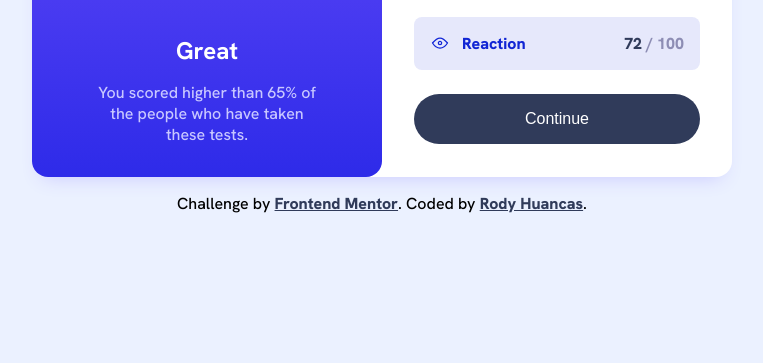
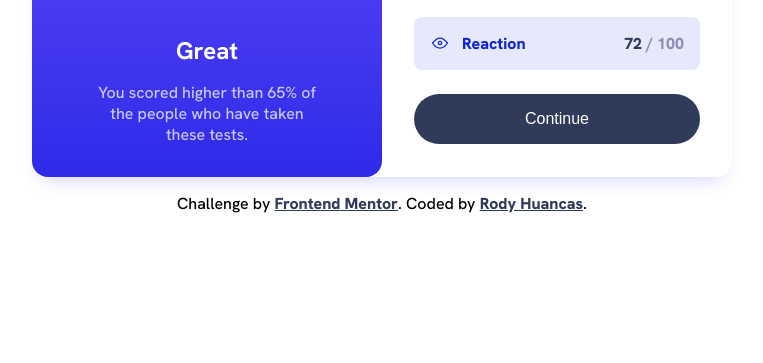
Before and after one commit to rody-huancas/Results-summary, a plain HTML site: page index.html in a window 1280 px wide. Shown: the part 437-800 px from the top of the page, without its empty margins (258-1021 px from the left). Drawn offline with Linux system fonts and the light colour scheme.

Commit message:
background

```diff
--- a/css/styles.css
+++ b/css/styles.css
@@ -27,7 +27,6 @@
 }
 
 body {
-  background-color: var(--Pale-blue);
   height: 100vh;
   display: flex;
   flex-direction: column;
```
